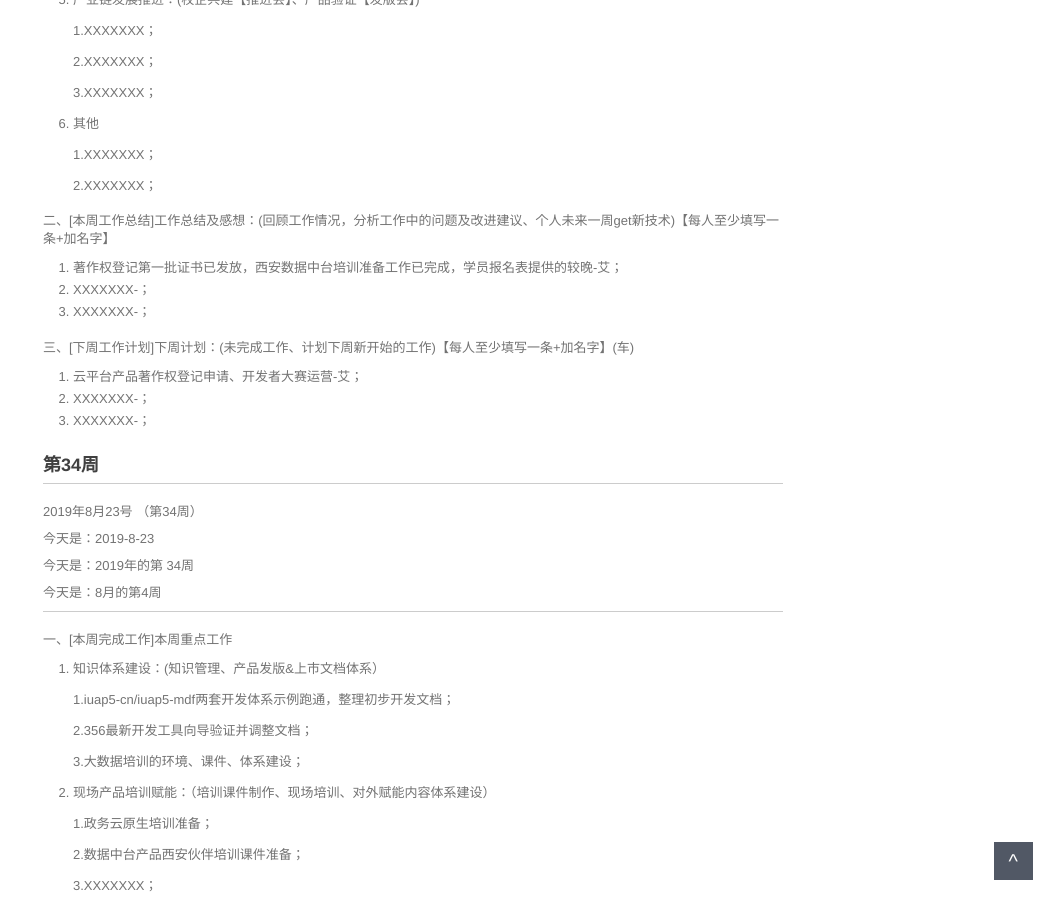
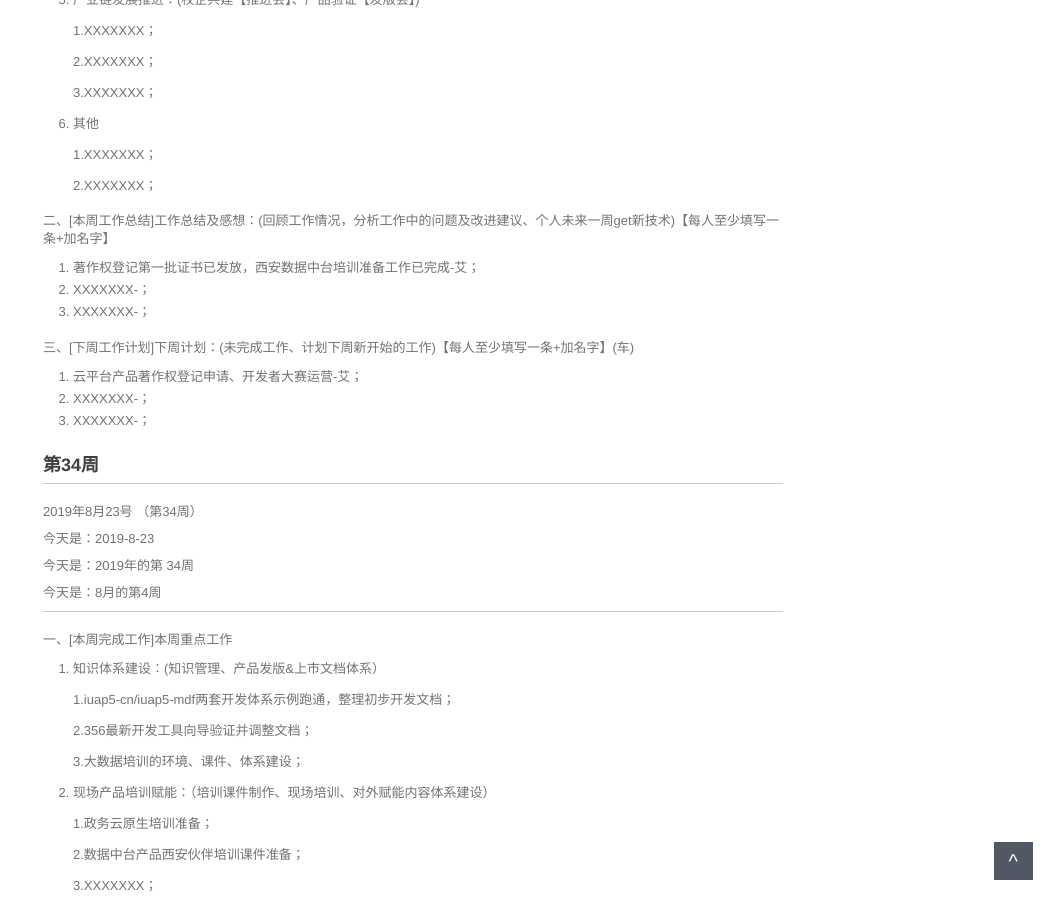
Before and after one commit to walllFlower/blog, a Jekyll site: the page built from _posts/2018-07-17-day_report_cxz.md, in a window 1280 px wide and 900 px high, scrolled down 1045 px. Shown: the whole window, without its empty margins (227-1280 px from the left). Built offline with Jekyll 4.4.1, drawn with Linux system fonts in a browser that asks for light colours; comment, search, counter and statistics services are not loaded.

Commit message:
Update 2018-07-17-day_report_cxz.md

```diff
--- a/_posts/2018-07-17-day_report_cxz.md
+++ b/_posts/2018-07-17-day_report_cxz.md
@@ -73,7 +73,7 @@ categories: 技术运营工作周报
 
 二、[本周工作总结]工作总结及感想：(回顾工作情况，分析工作中的问题及改进建议、个人未来一周get新技术)【每人至少填写一条+加名字】
 
-1. 著作权登记第一批证书已发放，西安数据中台培训准备工作已完成，学员报名表提供的较晚-艾；
+1. 著作权登记第一批证书已发放，西安数据中台培训准备工作已完成-艾；
 2. XXXXXXX-；
 3. XXXXXXX-；
 
```
